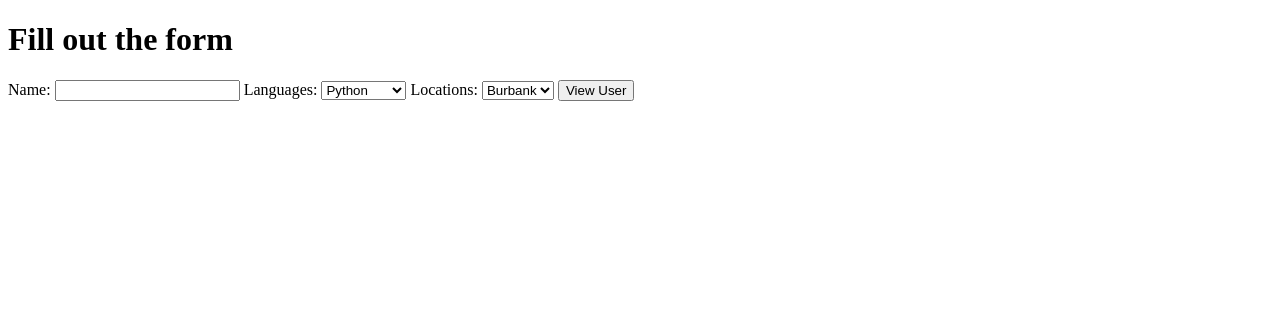
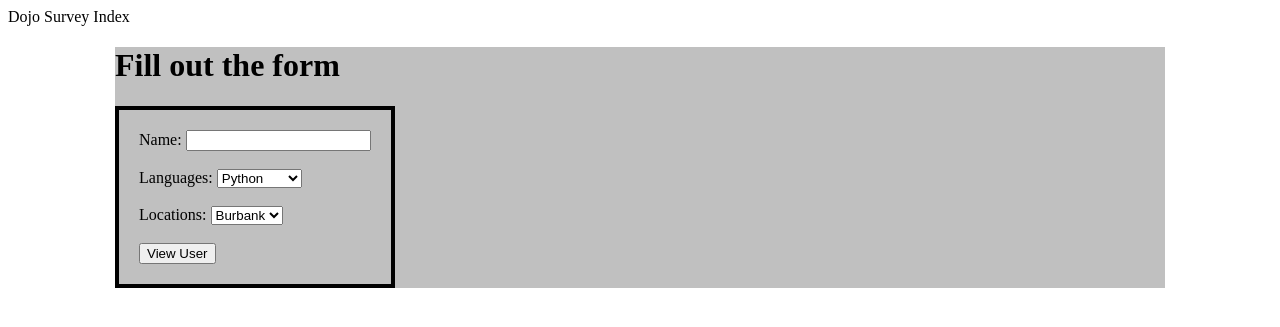
Before and after one commit to evcobp/cd_django_intro, a Django app: page / in a window 1280 px wide. Shown: the top 327 px of the page. Run offline with Django 3.2, Linux system fonts and the light colour scheme.

Commit message:
Final Commit - Assignment Submission

```diff
--- a/dojo_survey/dojo_survey/dojo_survey_app/static/style.css
+++ b/dojo_survey/dojo_survey/dojo_survey_app/static/style.css
@@ -0,0 +1,11 @@
+.container {
+    background-color: silver;
+    margin: 0px auto;
+    width: 1050px;
+}
+
+form {
+    display: inline-block;
+    border: 4px solid black;
+    padding: 20px;
+}
--- a/dojo_survey/dojo_survey/dojo_survey_app/templates/form.html
+++ b/dojo_survey/dojo_survey/dojo_survey_app/templates/form.html
@@ -3,28 +3,32 @@
   <head>
     <meta charset="UTF-8">
     <meta name="viewport" content="width=device-width, initial-scale=1.0">
+    {% load static %}
+    <link rel='stylesheet' href="{% static 'style.css' %}"
     <title>Dojo Survey Index</title>
   </head>
   <body>
+    <div class='container'>
       <h1>Fill out the form</h1>
         <form action='/process' method='POST'>
           {% csrf_token %}
-        Name: <input type='text' name='name'>
+            Name: <input type='text' name='name'><br><br>
             Languages: <select name='language'>
               <option value='python'>Python</option>
               <option value='c#'>C#</option>
               <option value='java'>Java</option>
               <option value='javascript'>JavaScript</option>
               <option value='c'>C</option>
-        </select>
+            </select><br><br>
             Locations: <select name='location'>
               <option value='burbank'>Burbank</option>
               <option value='chicago'>Chicago</option>
               <option value='dallas'>Dallas</option>
               <option value='seattle'>Seattle</option>
               <option value='dc'>DC</option>
-        </select>
-        <input type='submit' value='View User'>
+            </select><br><br>
+            <input class='view-user' type='submit' value='View User'>
         </form>
+    </div>
   </body>
 </html>
```
Lines whose indentation alone changed are shown as unchanged.
